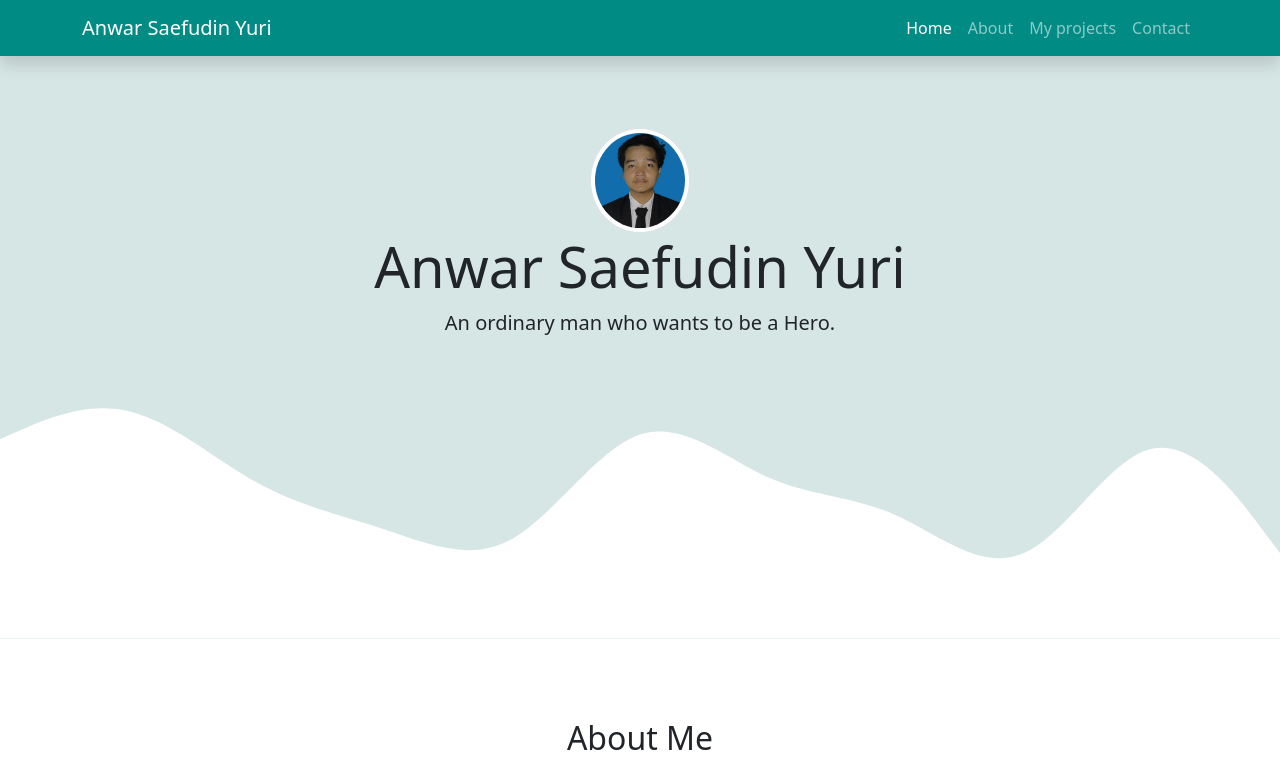
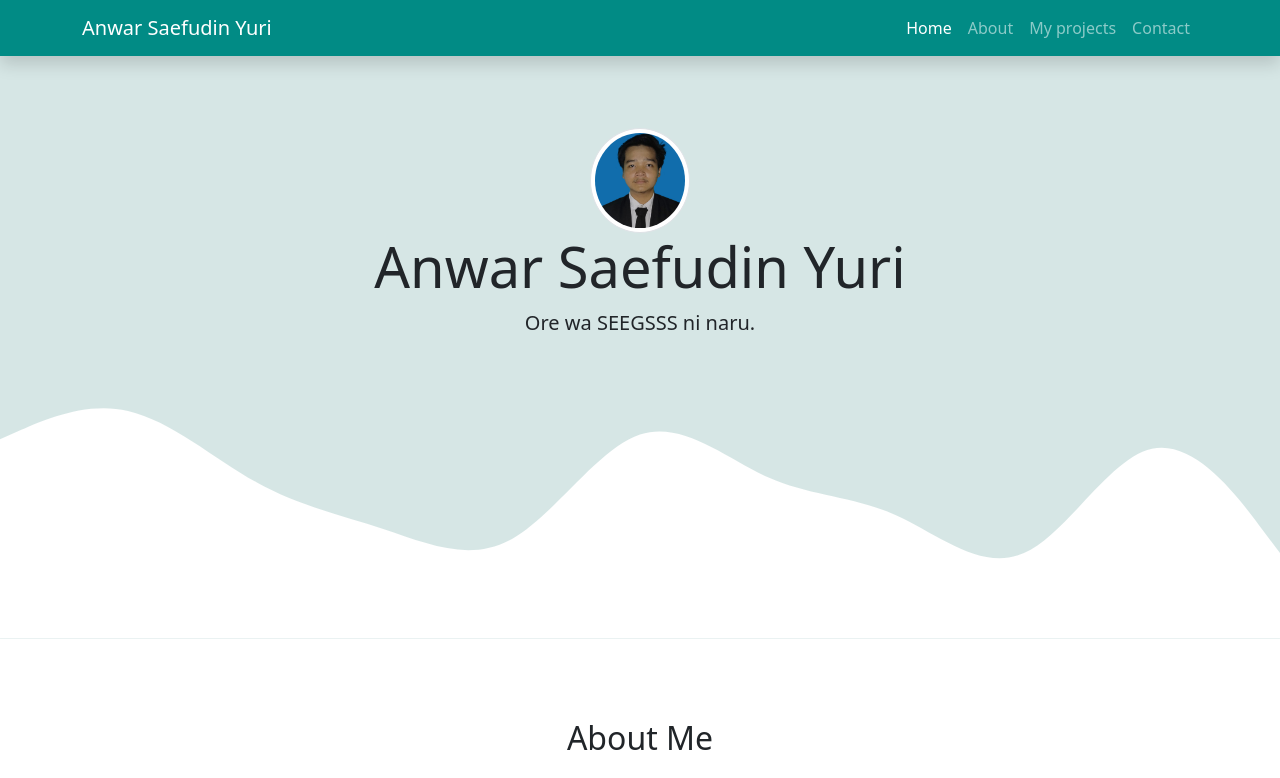
Before and after one commit to AnwarSaefudinYuri/AnwarSaefudinYuri.github.io, a plain HTML site: page index.html in a window 1280 px wide. Shown: the top 778 px of the page. Drawn offline with nearby package versions, Linux system fonts and the light colour scheme.

Commit message:
edit about di home

```diff
--- a/index.html
+++ b/index.html
@@ -35,7 +35,7 @@
     <section class="jumbotron text-center">
       <img src="img/AA-1.jpg" alt="Anwar" width="100" class="rounded-circle img-thumbnail" />
       <h1 class="display-4">Anwar Saefudin Yuri</h1>
-      <p class="lead">An ordinary man who wants to be a Hero.</p>
+      <p class="lead">Ore wa SEEGSSS ni naru.</p>
       <svg xmlns="http://www.w3.org/2000/svg" viewBox="0 0 1440 320">
         <path
           fill="#FFFFFF"
```
